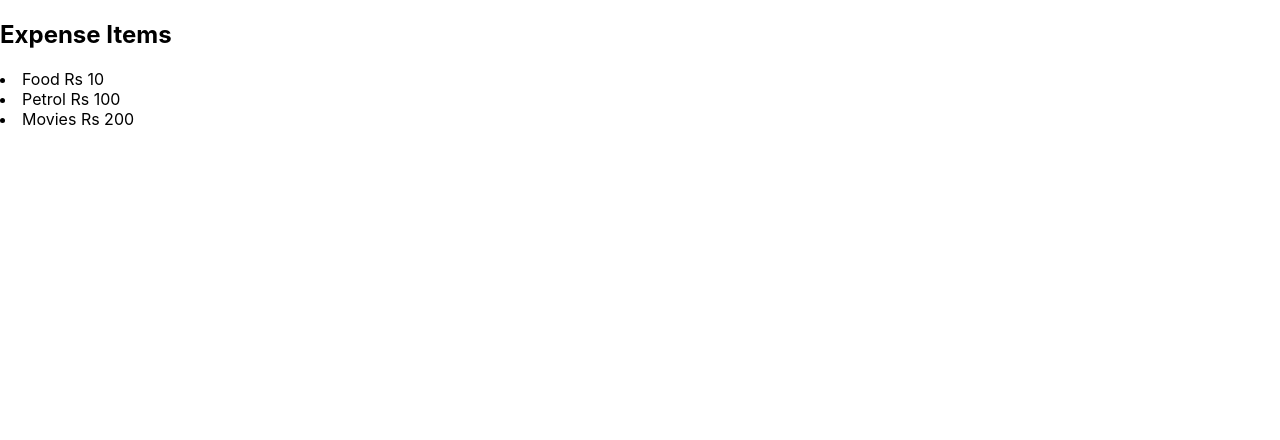
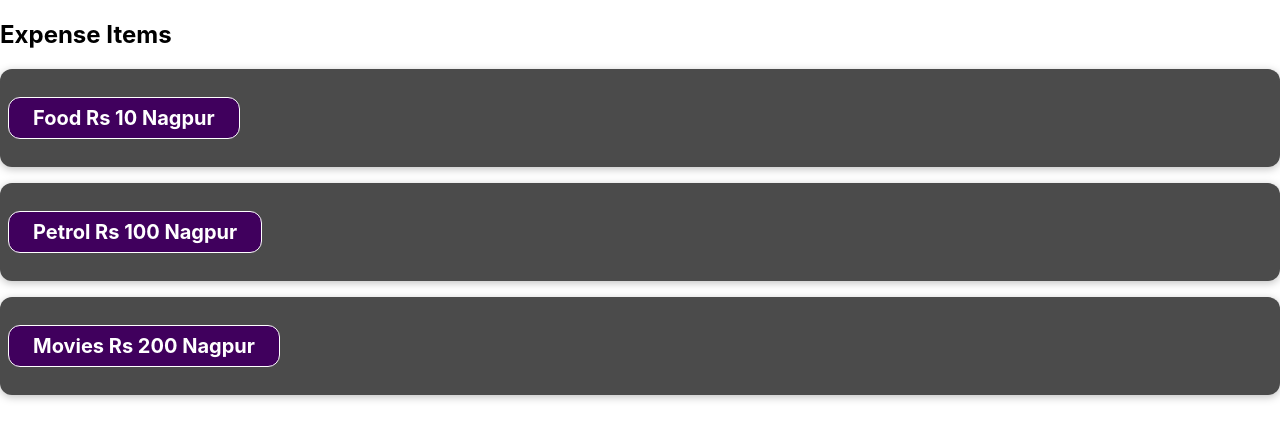
Before and after one commit to pkirme/firstGitProject, a React (Create React App) app in the folder react-project/: page / in a window 1280 px wide. Shown: the top 440 px of the page. Built offline with nearby package versions, Linux system fonts and the light colour scheme.

Commit message:
Dynamically adding variables

```diff
--- a/react-project/src/components/ExpenceItem.js
+++ b/react-project/src/components/ExpenceItem.js
@@ -1,11 +1,27 @@
-function ExpenceItem(){
-    return(
-        <div>
-            <h2>Expense Items</h2>
-            <li>Food Rs 10</li>
-            <li>Petrol Rs 100</li>
-            <li>Movies Rs 200</li>
-        </div>
-    );
+import "./ExpenceItem.css";
+function ExpenceItem() {
+  const LocationOfExpenditure = "Nagpur";
+  return (
+    <div className="expence-item">
+      <div>
+        <h2 className="expense-item__description">Expense Items</h2>
+      </div>
+      <div className="expense-item h2">
+        <h3 className="expense-item__price">
+          Food Rs 10 {LocationOfExpenditure}
+        </h3>
+      </div>
+      <div className="expense-item h2">
+        <h3 className="expense-item__price">
+          Petrol Rs 100 {LocationOfExpenditure}
+        </h3>
+      </div>
+      <div className="expense-item h2">
+        <h3 className="expense-item__price">
+          Movies Rs 200 {LocationOfExpenditure}
+        </h3>
+      </div>
+    </div>
+  );
 }
 export default ExpenceItem;
```
